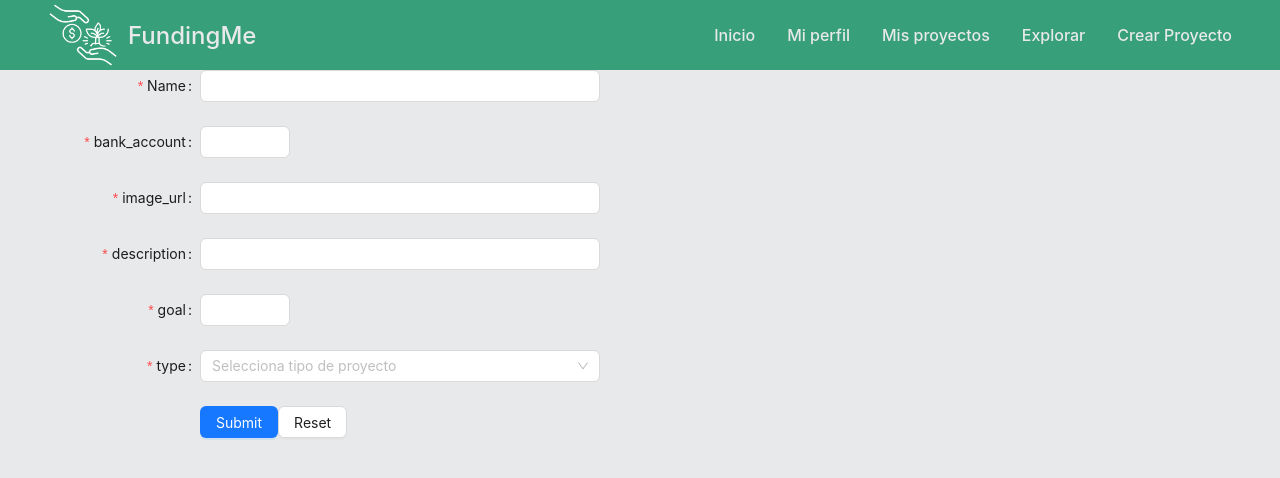
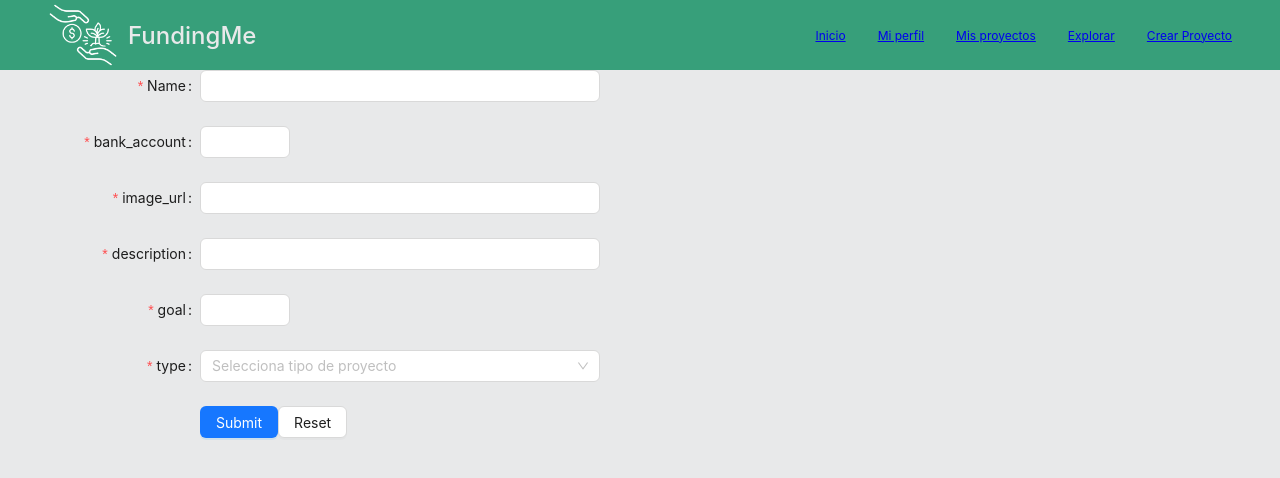
Before and after one commit to felipecs13/FundingMe, a React (Vite) app: page /new in a window 1280 px wide. Shown: the top 478 px of the page. Built offline with nearby package versions, Linux system fonts and the light colour scheme.

Commit message:
Add antd and fix constants

```diff
--- a/src/styles/GlobalStyles.tsx
+++ b/src/styles/GlobalStyles.tsx
@@ -16,15 +16,6 @@ const GlobalStyle = createGlobalStyle`
     width: 100%;
     height: 100%;
   }
-  a {
-    font-size: 16px;
-    font-weight: 500;
-    color: ${colors.background};
-    text-decoration: inherit;
-  }
-  a:hover {
-    color: ${colors.fontColor};
-  }
 `
 
 export default GlobalStyle
--- a/src/styles/constants.ts
+++ b/src/styles/constants.ts
@@ -2,5 +2,5 @@ export const colors = {
   background: '#E8E9EA',
   primary: '#379f7a',
   secondary: '#7ab317',
-  fontColor: '#000000',
+  fontColor: '#303236',
 }
```
